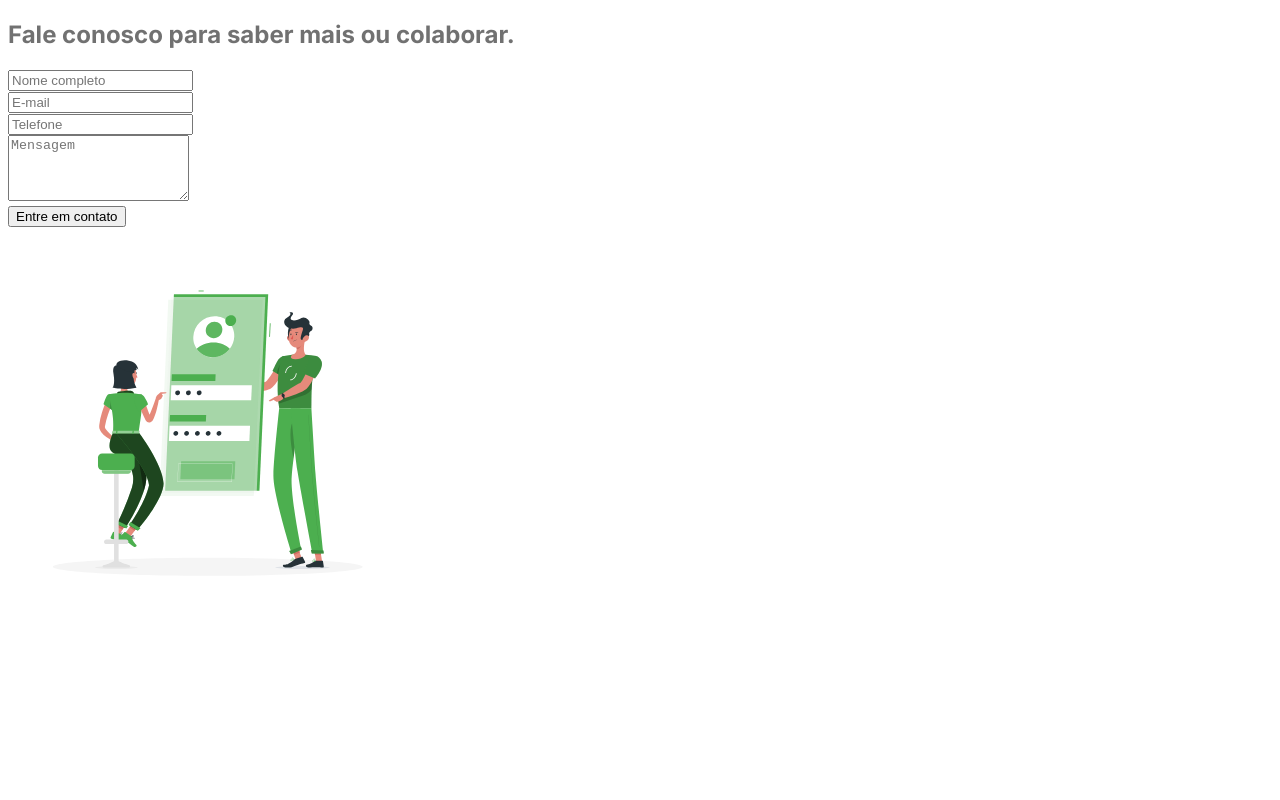
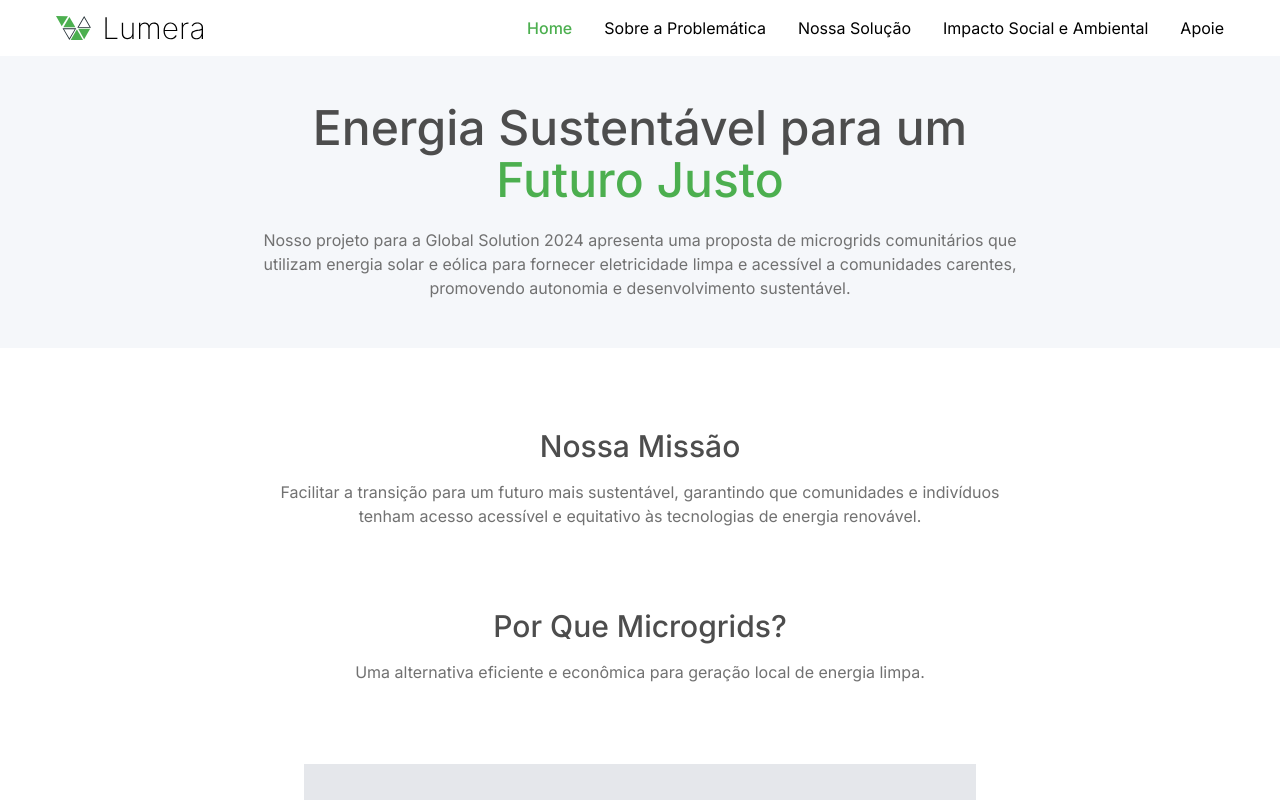
Before and after one commit to Yasmim-Antonielly/EcoVida, a Next.js app: page / in a window 1280 px wide. Shown: the top 800 px of the page. Built offline with nearby package versions, Linux system fonts and the light colour scheme.

Commit message:
Updates Home layout

```diff
--- a/src/app/page.tsx
+++ b/src/app/page.tsx
@@ -1,114 +1,71 @@
-"use client";
+import Navbar from '@/components/Navbar';
+import ContactForm from '@/components/ContactForm';
+import './globals.css';
 
-import { useState, FormEvent } from "react";
-import Image from "next/image";
+export default function Home() {
+  return (
+    <main>
+      {/* Navbar */}
+      <div className="w-full bg-white">
+        <div className="max-w-[1440px] mx-auto px-4 md:px-8">
+          <Navbar />
+        </div>
+      </div>
 
-const ContactForm = () => {
-  const [formData, setFormData] = useState({
-    name: "",
-    email: "",
-    phone: "",
-    message: "",
-  });
-
-  const handleChange = (
-    e: React.ChangeEvent<HTMLInputElement | HTMLTextAreaElement>
-  ) => {
-    const { name, value } = e.target;
-    setFormData((prev) => ({
-      ...prev,
-      [name]: value,
-    }));
-  };
-
-  const handleSubmit = (e: FormEvent) => {
-    e.preventDefault();
-    console.log("Formulário enviado", formData);
-    // Adicione aqui a lógica para enviar o formulário
-    alert("Formulário enviado com sucesso!");
-    setFormData({
-      name: "",
-      email: "",
-      phone: "",
-      message: "",
-    });
-  };
-
-  return (
-    <div className="w-full py-16 bg-background-white">
-      <div className="max-w-[1440px] mx-auto px-4">
-        <div className="flex flex-col-reverse md:flex-row md:items-start md:gap-12 lg:gap-20">
-          <div className="form-content md:w-1/2 mt-10 md:mt-0">
-            <h2 className="text-2xl md:text-3xl lg:text-h2 font-semibold text-text-headers mb-10">
-              Fale conosco para saber mais ou colaborar.
-            </h2>
-            <form onSubmit={handleSubmit} className="flex flex-col gap-6 mb-10">
-              <div className="w-full">
-                <input
-                  type="text"
-                  name="name"
-                  placeholder="Nome completo"
-                  required
-                  value={formData.name}
-                  onChange={handleChange}
-                  className="w-full p-4 border border-gray-200 rounded-lg bg-gray-100 font-normal text-body-lg text-text-body focus:outline-none focus:border-brand-primary focus:bg-white"
-                />
-              </div>
-              <div className="w-full">
-                <input
-                  type="email"
-                  name="email"
-                  placeholder="E-mail"
-                  required
-                  value={formData.email}
-                  onChange={handleChange}
-                  className="w-full p-4 border border-gray-200 rounded-lg bg-gray-100 font-normal text-body-lg text-text-body focus:outline-none focus:border-brand-primary focus:bg-white"
-                />
-              </div>
-              <div className="w-full">
-                <input
-                  type="tel"
-                  name="phone"
-                  placeholder="Telefone"
-                  required
-                  value={formData.phone}
-                  onChange={handleChange}
-                  className="w-full p-4 border border-gray-200 rounded-lg bg-gray-100 font-normal text-body-lg text-text-body focus:outline-none focus:border-brand-primary focus:bg-white"
-                />
-              </div>
-              <div className="w-full">
-                <textarea
-                  name="message"
-                  placeholder="Mensagem"
-                  rows={4}
-                  required
-                  value={formData.message}
-                  onChange={handleChange}
-                  className="w-full p-4 border border-gray-200 rounded-lg bg-gray-100 font-normal text-body-lg text-text-body resize-vertical min-h-[120px] focus:outline-none focus:border-brand-primary focus:bg-white"
-                />
-              </div>
-              <button
-                type="submit"
-                className="bg-brand-primary text-white py-4 px-8 rounded-lg font-normal text-body-lg cursor-pointer transition-opacity hover:opacity-90 w-fit"
-              >
-                Entre em contato
-              </button>
-            </form>
-          </div>
-          <div className="md:w-1/2 flex justify-center items-center">
-            <Image
-              src="/assets/images/contact-illustration.svg"
-              alt="Ilustração de duas pessoas interagindo com uma interface"
-              width={400}
-              height={400}
-              className="max-w-full h-auto"
-              priority
-            />
+      {/* Hero Section com fundo cinza */}
+      <div className="w-full bg-background-silver">
+        <div className="max-w-[1440px] mx-auto px-4 md:px-8">
+          <div className="py-8 md:py-12">
+            <h1 className="text-4xl md:text-5xl font-medium text-text-headers text-center">
+              Energia Sustentável para um
+              <span className="block mt-1 text-brand-primary">Futuro Justo</span>
+            </h1>
+            <p className="mt-6 text-text-body max-w-3xl mx-auto text-center">
+              Nosso projeto para a Global Solution 2024 apresenta uma proposta de microgrids comunitários que utilizam energia solar e eólica para fornecer eletricidade limpa e acessível a comunidades carentes, promovendo autonomia e desenvolvimento sustentável.
+            </p>
           </div>
         </div>
       </div>
-    </div>
+
+      {/* Seções centralizadas */}
+      <div className="max-w-[1440px] mx-auto px-4 md:px-8">
+        {/* Nossa Missão */}
+        <section className="mt-16 md:mt-20">
+          <h2 className="text-2xl md:text-3xl font-medium text-text-headers text-center">
+            Nossa Missão
+          </h2>
+          <p className="mt-4 text-text-body max-w-3xl mx-auto text-center">
+            Facilitar a transição para um futuro mais sustentável, garantindo que comunidades e indivíduos tenham acesso acessível e equitativo às tecnologias de energia renovável.
+          </p>
+        </section>
+
+        {/* Por Que Microgrids? */}
+        <section className="mt-16 md:mt-20">
+          <h2 className="text-2xl md:text-3xl font-medium text-text-headers text-center">
+            Por Que Microgrids?
+          </h2>
+          <p className="mt-4 text-text-body max-w-3xl mx-auto text-center">
+            Uma alternativa eficiente e econômica para geração local de energia limpa.
+          </p>
+        </section>
+
+        {/* Video Section */}
+        <section className="mt-16 md:mt-20 flex justify-center">
+          <div className="w-full max-w-2xl">
+            <div className="bg-gray-200 w-full aspect-video flex items-center justify-center">
+              <p className="text-text-headers">Vídeo do pitch</p>
+            </div>
+          </div>
+        </section>
+
+        {/* Contact Form com título centralizado */}
+        <section className="mt-16 md:mt-20 mb-16">
+          <h2 className="text-2xl md:text-3xl font-medium text-text-headers text-center mb-8">
+            Fale conosco para saber mais ou colaborar.
+          </h2>
+          <ContactForm />
+        </section>
+      </div>
+    </main>
   );
-};
-
-export default ContactForm;
+}
```
